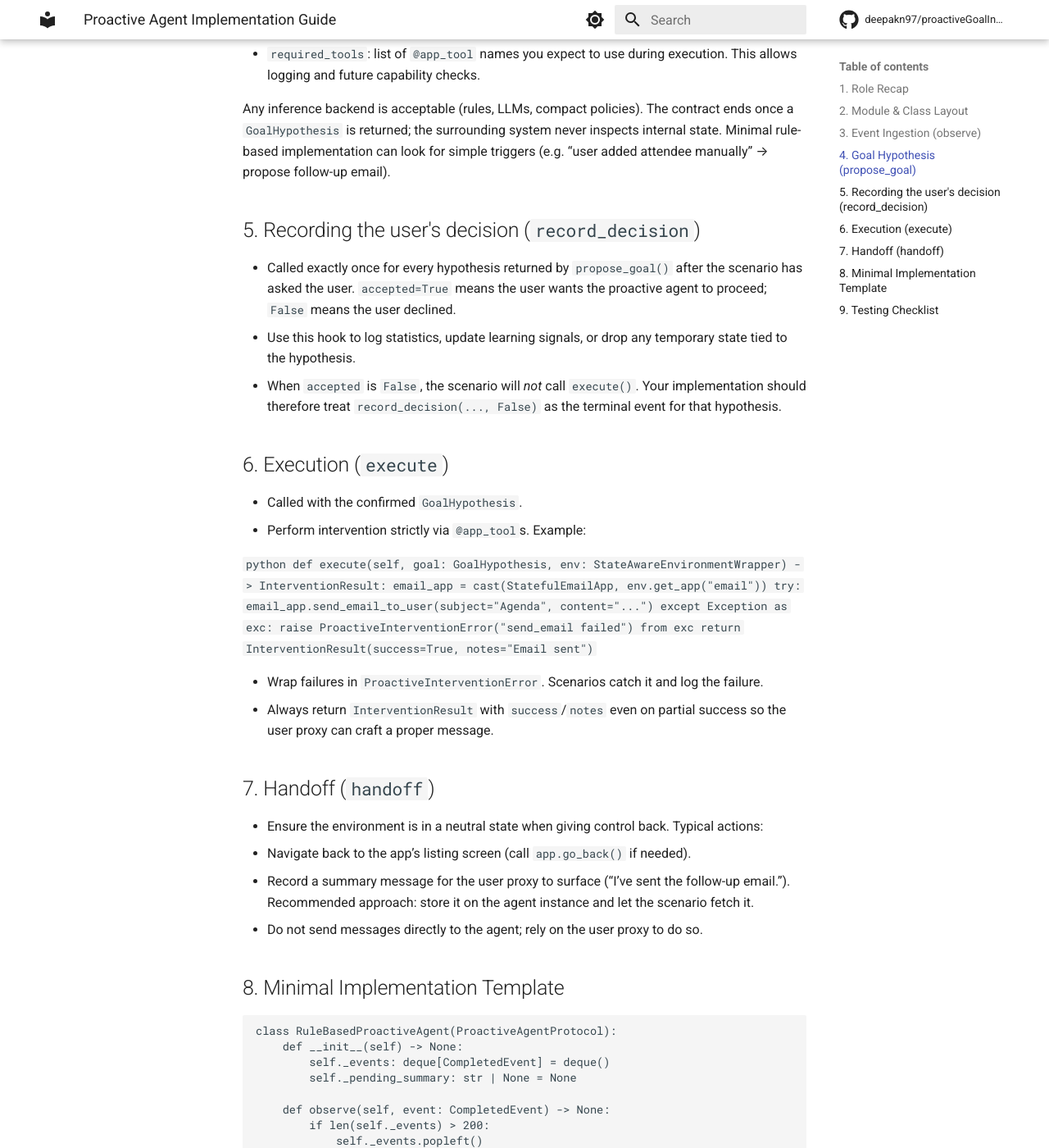
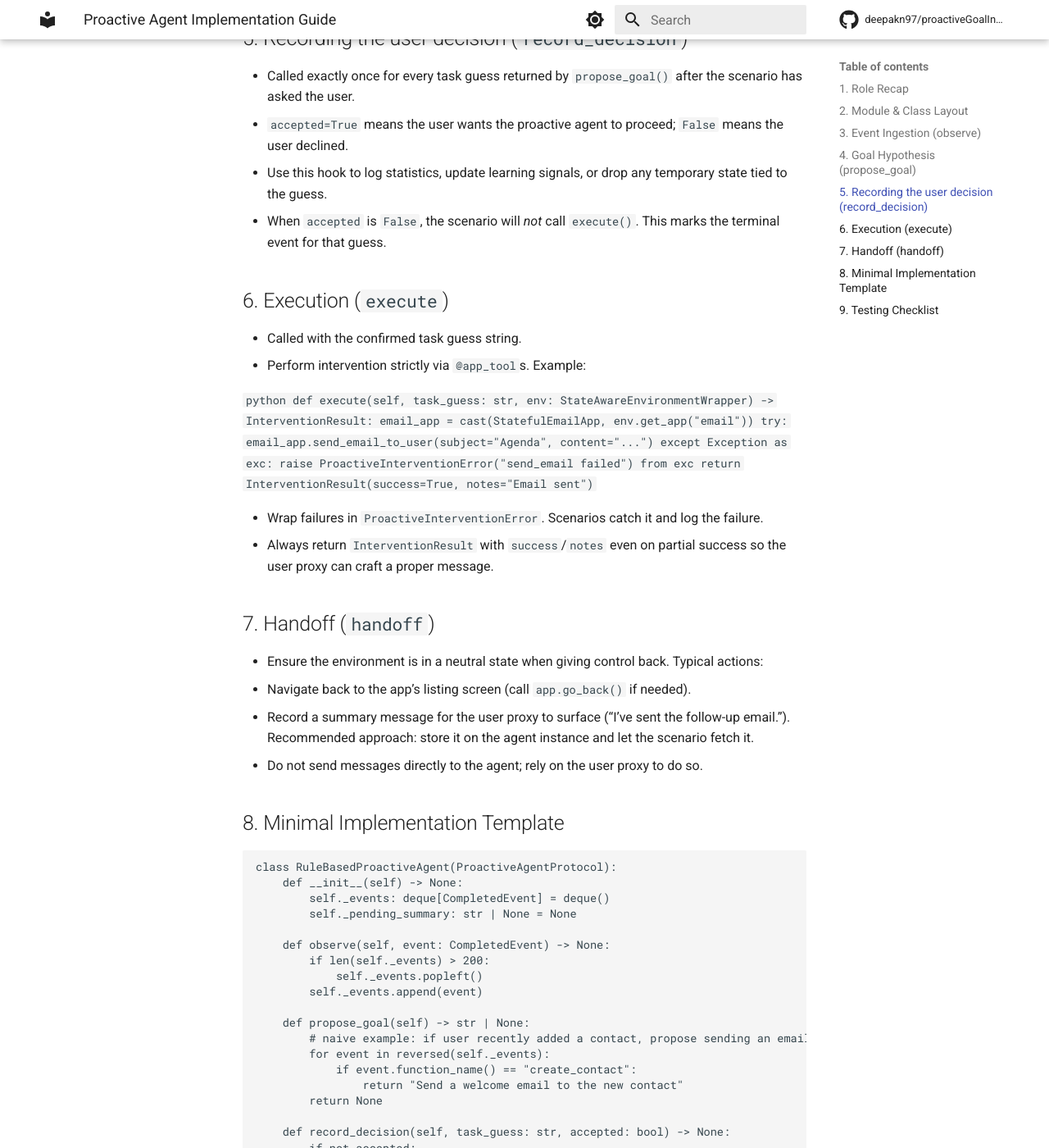
Before and after one commit to deepakn97/pare, an MkDocs documentation site: the page built from docs/proactive_agent_guide.md, in a window 1280 px wide and 1400 px high, scrolled down 1812 px. Shown: the whole window at 82% size. Built offline with MkDocs 1.6.1 and Material for MkDocs 9.7.7, drawn with Linux system fonts in a browser that asks for light colours; comment, search, counter and statistics services are not loaded; some of the changed text lies outside the part shown.

Commit message:
docs: tighten proactive agent guidance

````diff
--- a/docs/proactive_agent_guide.md
+++ b/docs/proactive_agent_guide.md
@@ -27,13 +27,6 @@
 from dataclasses import dataclass
 
 @dataclass(slots=True)
-class GoalHypothesis:
-    summary: str
-    confidence: float
-    supporting_events: list[CompletedEvent]
-    required_tools: list[str]
-
-@dataclass(slots=True)
 class InterventionResult:
     success: bool
     notes: str
@@ -43,9 +36,9 @@
 
 class ProactiveAgentProtocol(Protocol):
     def observe(self, event: CompletedEvent) -> None: ...
-    def propose_goal(self) -> GoalHypothesis | None: ...
-    def record_decision(self, goal: GoalHypothesis, accepted: bool) -> None: ...
-    def execute(self, goal: GoalHypothesis, env: StateAwareEnvironmentWrapper) -> InterventionResult: ...
+    def propose_goal(self) -> str | None: ...
+    def record_decision(self, task_guess: str, accepted: bool) -> None: ...
+    def execute(self, task_guess: str, env: StateAwareEnvironmentWrapper) -> InterventionResult: ...
     def handoff(self, env: StateAwareEnvironmentWrapper) -> None: ...
 ```
 
@@ -71,37 +64,25 @@
 
 ## 4. Goal Hypothesis (`propose_goal`)
 
-- Analyse accumulated events and return the next actionable `GoalHypothesis`, or
-  `None` if no confident goal exists.
-- `summary`: plain-language description (“Add Eve to tomorrow’s sync”).
-- `confidence`: float 0.0–1.0. Scenarios may filter based on threshold.
-- `supporting_events`: subset of observed events that justify the hypothesis.
-- `required_tools`: list of `@app_tool` names you expect to use during
-  execution. This allows logging and future capability checks.
+- Analyse accumulated events and return a short task guess (string), or `None` if the agent is unsure.
+- The string should be human-readable and suitable for sending to the user proxy (for example: "Send a welcome email to the new contact").
 
-Any inference backend is acceptable (rules, LLMs, compact policies). The contract
-ends once a `GoalHypothesis` is returned; the surrounding system never inspects
-internal state. Minimal rule-based implementation can look for simple triggers (e.g. “user added
-attendee manually” → propose follow-up email).
+Any inference backend is acceptable (rules, LLMs, compact policies). The contract ends once a string is returned; the surrounding system never inspects internal state. Minimal rule-based implementation can look for simple triggers (e.g. "user added attendee manually" → propose sending a follow-up email).
 
-## 5. Recording the user's decision (`record_decision`)
+## 5. Recording the user decision (`record_decision`)
 
-- Called exactly once for every hypothesis returned by `propose_goal()` after
-  the scenario has asked the user. `accepted=True` means the user wants the
-  proactive agent to proceed; `False` means the user declined.
-- Use this hook to log statistics, update learning signals, or drop any
-  temporary state tied to the hypothesis.
-- When `accepted` is `False`, the scenario will *not* call `execute()`. Your
-  implementation should therefore treat `record_decision(..., False)` as the
-  terminal event for that hypothesis.
+- Called exactly once for every task guess returned by `propose_goal()` after the scenario has asked the user.
+- `accepted=True` means the user wants the proactive agent to proceed; `False` means the user declined.
+- Use this hook to log statistics, update learning signals, or drop any temporary state tied to the guess.
+- When `accepted` is `False`, the scenario will *not* call `execute()`. This marks the terminal event for that guess.
 
 ## 6. Execution (`execute`)
 
-- Called with the confirmed `GoalHypothesis`.
+- Called with the confirmed task guess string.
 - Perform intervention strictly via `@app_tool`s. Example:
 
   ```python
-  def execute(self, goal: GoalHypothesis, env: StateAwareEnvironmentWrapper) -> InterventionResult:
+  def execute(self, task_guess: str, env: StateAwareEnvironmentWrapper) -> InterventionResult:
       email_app = cast(StatefulEmailApp, env.get_app("email"))
       try:
           email_app.send_email_to_user(subject="Agenda", content="...")
@@ -138,23 +119,18 @@
             self._events.popleft()
         self._events.append(event)
 
-    def propose_goal(self) -> GoalHypothesis | None:
+    def propose_goal(self) -> str | None:
         # naive example: if user recently added a contact, propose sending an email
         for event in reversed(self._events):
             if event.function_name() == "create_contact":
-                return GoalHypothesis(
-                    summary="Send a welcome email to the new contact",
-                    confidence=0.7,
-                    supporting_events=[event],
-                    required_tools=["compose_email"],
-                )
+                return "Send a welcome email to the new contact"
         return None
 
-    def record_decision(self, goal: GoalHypothesis, accepted: bool) -> None:
+    def record_decision(self, task_guess: str, accepted: bool) -> None:
         if not accepted:
             self._pending_summary = "User declined proactive help."
 
-    def execute(self, goal: GoalHypothesis, env: StateAwareEnvironmentWrapper) -> InterventionResult:
+    def execute(self, task_guess: str, env: StateAwareEnvironmentWrapper) -> InterventionResult:
         email_app = cast(StatefulEmailApp, env.get_app("email"))
         try:
             email_app.compose_and_send(subject="Welcome", content="Hi!", recipients=["new@contact"])
@@ -168,17 +144,21 @@
         email_app = cast(StatefulEmailApp, env.get_app("email"))
         while email_app.navigation_stack:
             email_app.go_back()
+
+    def pop_summary(self) -> str | None:
+        summary = self._pending_summary
+        self._pending_summary = None
+        return summary
 ```
 
-Scenario authors can retrieve `agent._pending_summary` (or better, expose a
-`get_summary()` method) and pass it to the user proxy for final messaging.
+Always expose a documented accessor like `pop_summary()` (above) instead of
+touching underscored attributes directly. Scenario authors can call this method
+and pass the returned text to the user proxy for final messaging.
 
 ## 9. Testing Checklist
 
-1. Feed a sequence of `CompletedEvent`s into `observe` and confirm
-   `propose_goal()` returns the expected hypothesis.
-2. Call `record_decision(goal, accepted)` with both `True` and `False` and
-   ensure state is updated correctly (no execution should occur on `False`).
+1. Feed a sequence of `CompletedEvent`s into `observe` and confirm `propose_goal()` returns the expected task string.
+2. Call `record_decision(task, accepted)` with both `True` and `False` and ensure state is updated correctly (no execution should occur on `False`).
 3. Verify `execute()` calls only app tools and raises `ProactiveInterventionError` on failure.
 4. After `handoff()`, the app navigation stack is empty (or in a known safe state).
 5. Structured logging (e.g. notes in `InterventionResult`) includes the tools used.
````
Also changed, not shown: docs/interface-guide.md (+15 -28 lines), docs/scenario_author_guide.md (+14 -12 lines), docs/user_proxy_guide.md (+12 -54 lines).
